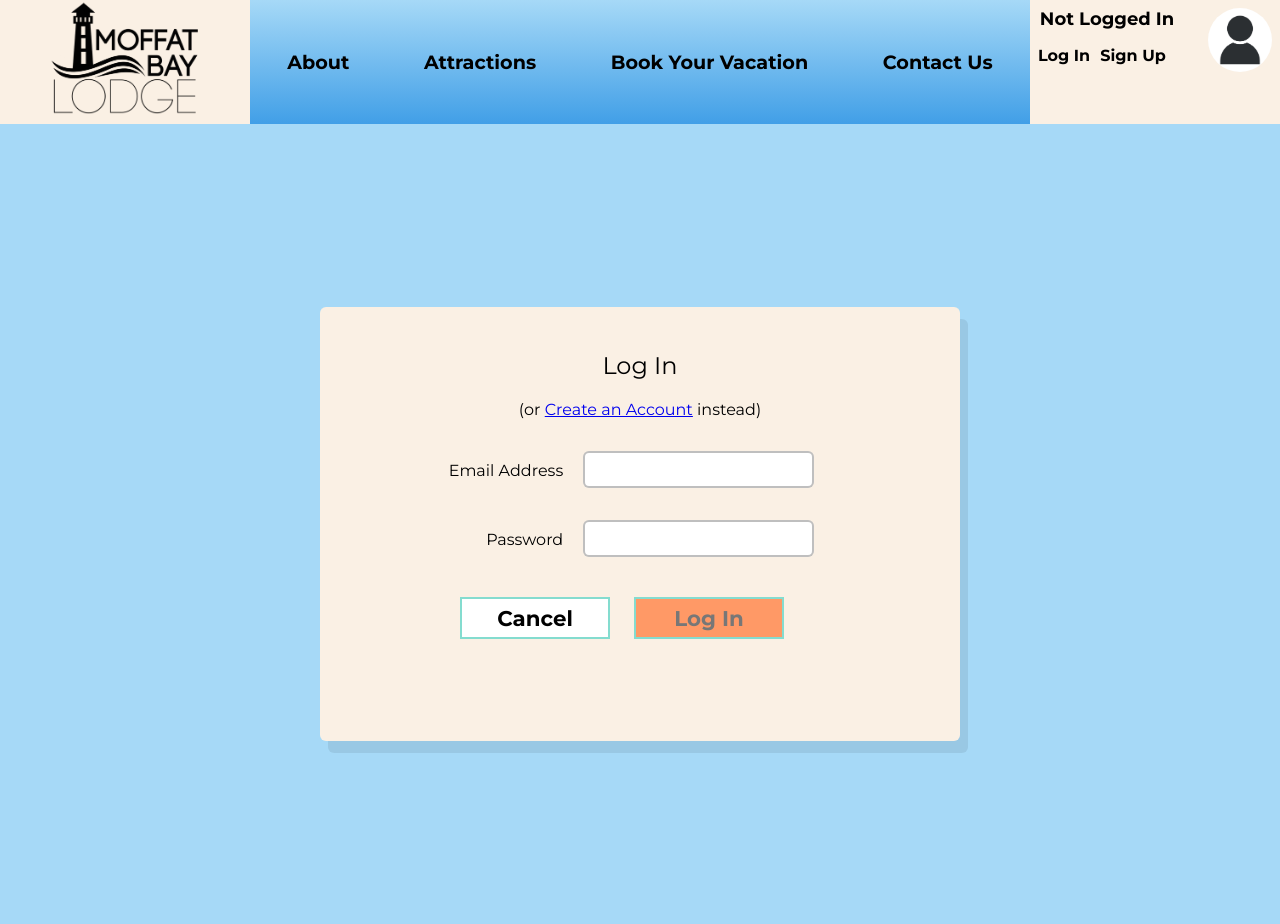
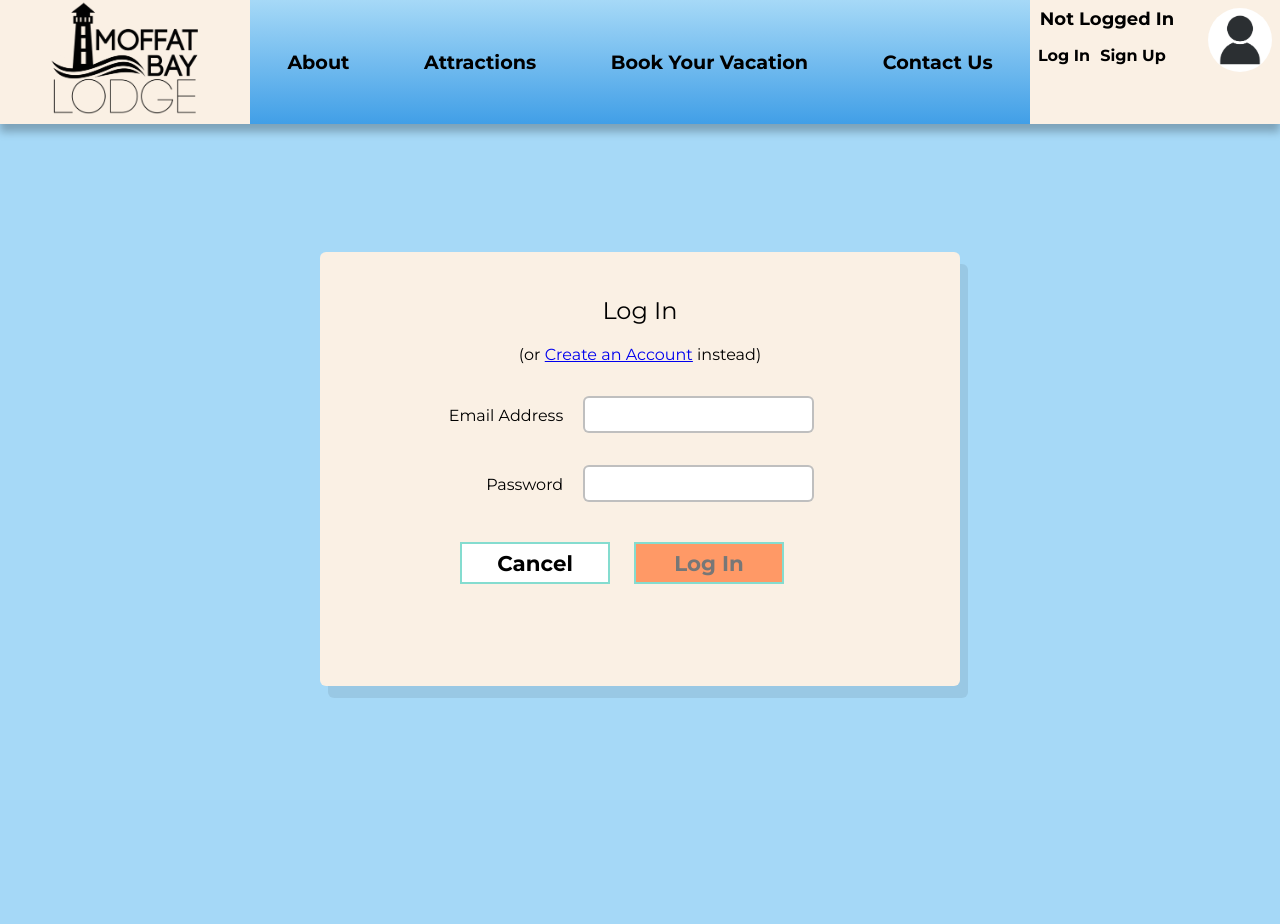
Before and after one commit to falkreon/MoffatBay, a PHP site: page /login.php in a window 1280 px wide. After the commit the page ends 698 px from the top, so only its background shows below. Run offline with PHP 8.4, Linux system fonts and the light colour scheme.

Commit message:
Fix header, prevent login/register from disappearing

```diff
--- a/src/base.css
+++ b/src/base.css
@@ -56,7 +56,7 @@ header {
 	display: flex;
 	flex-direction: row;
 	flex-wrap: wrap;
-	justify-content: space-between;
+	justify-content: center;
 	align-items: stretch;
 
 	background-color: var(--accent-color);
@@ -73,17 +73,16 @@ header {
 
 nav {
 	flex-basis: 60%;
-	flex-grow: 1;
-
+	flex-grow: 100;
 	display: flex;
 	flex-direction: row;
 	flex-wrap: wrap;
 	align-items: center;
-	width: 100%;
 }
 
 nav a {
 	margin: 1rem;
+
 	flex-grow: 1;
 	flex-shrink: 1;
 	flex-basis: auto;
@@ -101,21 +100,21 @@ nav a:hover {
 .logo {
 	width: 250px;
 	min-height: 80px;
-	flex-grow: 0;
 	text-align: center;
 	align-content: center;
 	background: var(--bg-color);
+	flex-grow: 1;
 }
 
 .user {
 	width: 250px;
 	min-height: 80px;
-	flex-grow: 0;
 	display: flex;
 	flex-direction: row;
 	justify-content: stretch;
 	background: var(--bg-color);
 	padding: 8px;
+	flex-grow: 1;
 }
 
 .user-left {
--- a/src/login.css
+++ b/src/login.css
@@ -20,16 +20,20 @@
 	font-style: normal;
 }
 
-.center {
+body {
+	min-height: 100vh;
+	background: var(--accent-color);
 	border: 0;
 	margin: 0;
-	width: 100%;
-	height: 100vh;
-	background: var(--accent-color);
+	padding: 0;
+}
+
+.center {
 	display: flex;
 	justify-content: center;
 	align-items: center;
-	overflow: hidden;
+	width: 100%;
+	/*min-height: calc(100vh - 14em);*/
 }
 
 section {
@@ -41,6 +45,9 @@ section {
 	padding-bottom: 6em;
 	border-radius: 6px;
 	box-shadow: 8px 12px rgba(0,0,0,0.08);
+	margin-top: 128px;
+	/*margin: auto auto;*/
+
 }
 
 section > p {
```
